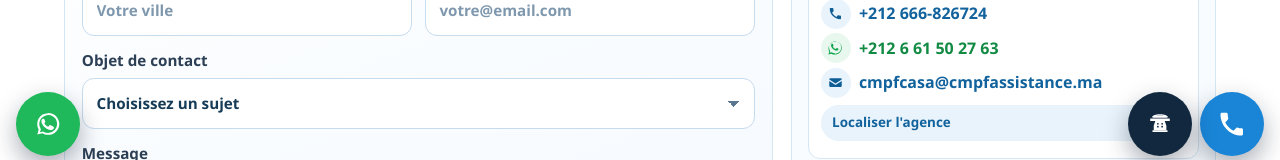
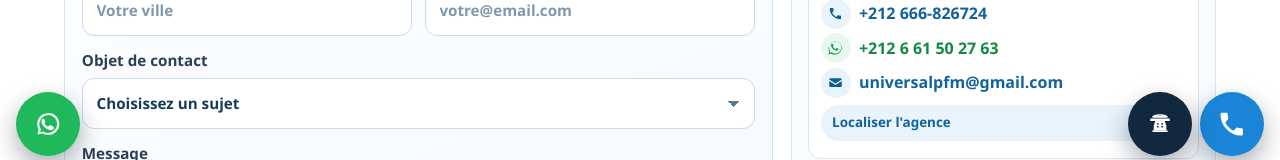
Before and after one commit to makbouldev/cmpfpompesfunebres, a React (Vite) app: page /contact in a window 1280 px wide. Shown: the part 626-786 px from the top of the page. Built offline with nearby package versions, Linux system fonts and the light colour scheme.

Commit message:
Change visible site email to universalpfm@gmail.com

```diff
--- a/src/components/Layout.jsx
+++ b/src/components/Layout.jsx
@@ -538,7 +538,7 @@ function Layout({ children }) {
 
             <div className="footer-card">
               <h4>Contact</h4>
-              <a href="mailto:cmpfcasa@cmpfassistance.ma">cmpfcasa@cmpfassistance.ma</a>
+              <a href="mailto:universalpfm@gmail.com">universalpfm@gmail.com</a>
               <a href="https://wa.me/212666826724" target="_blank" rel="noreferrer noopener">WhatsApp direct</a>
               <Link to="/contact">Formulaire de contact</Link>
             </div>
--- a/src/components/QuickContactLinks.jsx
+++ b/src/components/QuickContactLinks.jsx
@@ -38,9 +38,9 @@ function QuickContactLinks() {
         <span className="plaques-contact-icon" aria-hidden="true"><WhatsAppIcon /></span>
         <span>WhatsApp: +212 666 826 724</span>
       </a>
-      <a className="plaques-contact-link" href="mailto:cmpfcasa@cmpfassistance.ma">
+      <a className="plaques-contact-link" href="mailto:universalpfm@gmail.com">
         <span className="plaques-contact-icon" aria-hidden="true"><MailIcon /></span>
-        <span>cmpfcasa@cmpfassistance.ma</span>
+        <span>universalpfm@gmail.com</span>
       </a>
     </>
   )
--- a/src/data/agencies.js
+++ b/src/data/agencies.js
@@ -7,7 +7,7 @@ export const agencies = [
     address: '4, Bd Mohammed V - Immeuble Mauritania - Agadir',
     phones: ['+212 5 28 84 06 26', '+212 6 62 02 82 49', '+212 6 61 79 95 69'],
     mobile: '',
-    email: 'cmpfcasa@cmpfassistance.ma',
+    email: 'universalpfm@gmail.com',
     mapUrl:
       'https://google.com/maps?q=30.425582,-9.614168&t=m&hl=fr',
     lat: 30.425582,
@@ -21,7 +21,7 @@ export const agencies = [
     address: '56, Avenue Mers Sultan - Casablanca',
     phones: ['+212 522491437', '+212 666-826724', '+212 666-826724'],
     mobile: '+212 6 61 50 27 63',
-    email: 'cmpfcasa@cmpfassistance.ma',
+    email: 'universalpfm@gmail.com',
     mapUrl:
       'https://www.google.com/maps/place/compagnie+marocaine+de+pompes+fun%C3%A8bres/@33.5892341,-7.6187862,19z/data=!4m10!1m2!2m1!1scmpf!3m6!1s0xda7d2f387ccca17:0x48d7090f4b71244f!8m2!3d33.5892341!4d-7.6187862!15sCgRjbXBmkgEMZnVuZXJhbF9ob21l4AEA!16s%2Fg%2F11b6hxdn57',
     lat: 33.5892341,
@@ -35,7 +35,7 @@ export const agencies = [
     address: '1, Bd Moulay Rachid Route De Sefrou - Fes',
     phones: ['+212 5 35 76 66 32', '+212 5 35 61 39 63', '+212 6 61 79 95 69'],
     mobile: '+212 6 61 79 95 69',
-    email: 'cmpfcasa@cmpfassistance.ma',
+    email: 'universalpfm@gmail.com',
     mapUrl:
       'https://www.google.com/maps/place/CMPF+FES/@34.0143078,-4.9857601,17z/data=!3m1!4b1!4m6!3m5!1s0xd9f8b7be80d1827:0xda191e70e2143211!8m2!3d34.0143078!4d-4.9831852!16s%2Fg%2F11c2p9ph98?hl=en-US&entry=ttu&g_ep=EgoyMDI2MDIxOC4wIKXMDSoASAFQAw%3D%3D',
     lat: 34.0143078,
@@ -49,7 +49,7 @@ export const agencies = [
     address: '19, Bd Brahim El Mazini Hay El Fath - Laayoune',
     phones: ['+212 5 28 99 76 01', '+212 6 78 98 90 04', '+212 6 62 03 63 57'],
     mobile: '+212 6 78 98 90 04',
-    email: 'cmpfcasa@cmpfassistance.ma',
+    email: 'universalpfm@gmail.com',
     mapUrl:
       'https://www.google.com/maps?q=27.141357,-13.188670&t=m&hl=fr',
     lat: 27.141357,
@@ -63,7 +63,7 @@ export const agencies = [
     address: '18, Rue Tarek Ibnou Zyad Gueliz - Marrakech',
     phones: ['+212 5 24 44 84 51', '+212 6 62 01 81 98', '+212 6 62 17 36 79'],
     mobile: '+212 6 62 01 81 98',
-    email: 'cmpfcasa@cmpfassistance.ma',
+    email: 'universalpfm@gmail.com',
     mapUrl:
       'https://www.google.com/maps?q=31.636585,-8.011960&t=m&hl=fr',
     lat: 31.636585,
@@ -77,7 +77,7 @@ export const agencies = [
     address: '8, Rue Antsirabe Hamria - Meknès',
     phones: ['+212 5 35 51 73 87', '+212 6 62 03 14 97', '+212 6 62 02 87 27'],
     mobile: '+212 6 62 03 14 97',
-    email: 'cmpfcasa@cmpfassistance.ma',
+    email: 'universalpfm@gmail.com',
     mapUrl:
       'https://www.google.com/maps/place/%D8%A7%D9%84%D8%B4%D8%B1%D9%83%D8%A9+%D8%A7%D9%84%D9%85%D8%BA%D8%B1%D8%A8%D9%8A%D8%A9+%D9%84%D9%86%D9%82%D9%84+%D8%A7%D9%84%D8%A3%D9%85%D9%88%D8%A7%D8%AA%E2%80%AD/@33.899277,-9.7682086,7z/data=!4m10!1m2!2m1!1scmpf+meknes!3m6!1s0xda045c26bd2c623:0x5291cfc32a3ec4a3!8m2!3d33.899277!4d-5.5494586!15sCgtjbXBmIG1la25lc5IBDGZ1bmVyYWxfaG9tZeABAA!16s%2Fg%2F11fnkvgsj0?hl=fr-FR&entry=ttu&g_ep=EgoyMDI2MDIxOC4wIKXMDSoASAFQAw%3D%3D',
     lat: 33.899277,
@@ -91,7 +91,7 @@ export const agencies = [
     address: '6, Rte Zghanghane Quartier Ouled Mimoun',
     phones: ['+212 5 36 32 08 77', '+212 6 62 03 01 79', '+212 6 62 03 44 09'],
     mobile: '+212 6 62 03 01 79',
-    email: 'cmpfcasa@cmpfassistance.ma',
+    email: 'universalpfm@gmail.com',
     mapUrl:
       'https://www.google.com/maps/place/35%C2%B007%2719.6%22N+2%C2%B055%2754.2%22W/@35.1220947,-2.9316991,21z/data=!4m4!3m3!8m2!3d35.122112!4d-2.931724?entry=ttu&g_ep=EgoyMDI2MDIyNS4wIKXMDSoASAFQAw%3D%3D',
     lat: 35.122112,
@@ -105,7 +105,7 @@ export const agencies = [
     address: '60, Lot Centre - Ouarzazate',
     phones: ['+212 5 24 88 56 67', '+212 6 71 80 88 50', '+212 6 61 85 65 13'],
     mobile: '+212 6 61 85 65 13',
-    email: 'cmpfcasa@cmpfassistance.ma',
+    email: 'universalpfm@gmail.com',
     mapUrl:
       'https://www.google.com/maps/place/%D8%A7%D9%84%D8%B4%D8%B1%D9%83%D8%A9+%D8%A7%D9%84%D9%85%D8%BA%D8%B1%D8%A8%D9%8A%D8%A9+%D9%84%D9%86%D9%82%D9%84+%D8%A7%D9%84%D8%A3%D9%85%D9%88%D8%A7%D8%AA+%D8%A7%D9%84%D8%B4%D8%B1%D9%83%D8%A9+%D9%84%D9%84%D8%A5%D8%B3%D8%B9%D8%A7%D9%81+%D8%A7%D9%84%D8%B4%D8%B1%D9%83%D8%A9+%D9%84%D9%84%D8%A5%D9%86%D8%AC%D8%A7%D8%AF+-+CMPF%E2%80%AD/@30.9221169,-6.9193998,17z/data=!3m1!4b1!4m6!3m5!1s0xdbb11a17b88be91:0x9e9b6b4b3257805d!8m2!3d30.9221169!4d-6.9193998!16s%2Fg%2F11n5hljl03?entry=ttu&g_ep=EgoyMDI2MDIyNS4wIKXMDSoASAFQAw%3D%3D',
     lat: 30.9221169,
@@ -119,7 +119,7 @@ export const agencies = [
     address: '5, Rue Ibnou Nafiss - OUJDA',
     phones: ['+212 5 36 70 30 25', '+212 6 61 08 84 13', '+212 6 62 17 39 06'],
     mobile: '+212 6 61 08 84 13',
-    email: 'cmpfcasa@cmpfassistance.ma',
+    email: 'universalpfm@gmail.com',
     mapUrl:
       'https://www.google.com/maps/search/34.684880,+-1.920894?entry=tts&g_ep=EgoyMDI2MDIyNS4wIPu8ASoASAFQAw%3D%3D&skid=f7b122f8-cc29-4eb6-bfd0-c2a4e2de5688',
     lat: 34.68488,
@@ -133,7 +133,7 @@ export const agencies = [
     address: '5, Rue Soussa - Rabat',
     phones: ['+212 5 37 70 60 17', '+212 6 61 08 84 44', '+212 6 67 54 35 75'],
     mobile: '+212 6 61 08 84 44',
-    email: 'cmpfcasa@cmpfassistance.ma',
+    email: 'universalpfm@gmail.com',
     mapUrl:
       'https://www.google.com/maps/search/34.017879,+-6.832772?entry=tts&g_ep=EgoyMDI2MDIyNS4wIPu8ASoASAFQAw%3D%3D&skid=17fa62d3-bbfd-4571-b6f7-fd0dc60902e4',
     lat: 34.017879,
@@ -147,7 +147,7 @@ export const agencies = [
     address: '42, Rue Al Mansour Addahbi - Tanger',
     phones: ['+212 5 39 94 10 27', '+212 6 61 08 84 40', '+212 6 61 97 03 86'],
     mobile: '+212 6 60 88 44 40',
-    email: 'cmpfcasa@cmpfassistance.ma',
+    email: 'universalpfm@gmail.com',
     mapUrl:
       'https://www.google.com/maps/place/Compagnie+Marocaine+de+Pompes+Funebres+(CMPF)/@35.7764783,-5.8107673,17z/data=!3m1!4b1!4m6!3m5!1s0xd0c7f16c855cd93:0xef08df1b833f3f80!8m2!3d35.7764783!4d-5.8107673!16s%2Fg%2F11mmpdpl0c?entry=ttu&g_ep=EgoyMDI2MDIxOC4wIKXMDSoASAFQAw%3D%3D',
     lat: 35.7764783,
@@ -161,7 +161,7 @@ export const agencies = [
     address: '30, Residence Ennasr Rue Saadia Hay Touta - Tetouan',
     phones: ['+212 5 39 99 18 18', '+212 6 61 79 32 57', '+212 6 62 16 51 23'],
     mobile: '+212 6 62 02 21 08',
-    email: 'cmpfcasa@cmpfassistance.ma',
+    email: 'universalpfm@gmail.com',
     mapUrl:
       'https://www.google.com/maps/place/35%C2%B034%2717.3%22N+5%C2%B021%2717.7%22W/@35.5715944,-5.3549272,20z/data=!4m4!3m3!8m2!3d35.571464!4d-5.354927?entry=ttu&g_ep=EgoyMDI2MDMwMi4wIKXMDSoASAFQAw%3D%3D',
     lat: 35.571464,
@@ -175,7 +175,7 @@ export const agencies = [
     address: 'Avenue Al Walae, Dakhla',
     phones: ['+212 5 22 49 16 16'],
     mobile: '+212 6 61 50 27 63',
-    email: 'cmpfcasa@cmpfassistance.ma',
+    email: 'universalpfm@gmail.com',
     mapUrl:
       'https://www.google.com/maps/search/?api=1&query=Dakhla+Morocco',
     lat: 23.6848,
--- a/src/pages/ContactPage.jsx
+++ b/src/pages/ContactPage.jsx
@@ -33,7 +33,7 @@ function ContactPage() {
     event.preventDefault()
 
     const accessKey = import.meta.env.VITE_WEB3FORMS_ACCESS_KEY
-    const targetEmail = import.meta.env.VITE_CONTACT_TARGET_EMAIL || 'cmpfcasa@cmpfassistance.ma'
+    const targetEmail = import.meta.env.VITE_CONTACT_TARGET_EMAIL || 'universalpfm@gmail.com'
     const ccEmails = import.meta.env.VITE_CONTACT_CC_EMAILS || 'universalpfm@gmail.com'
 
     setIsSubmitting(true)
--- a/src/pages/ProductCategoryPage.jsx
+++ b/src/pages/ProductCategoryPage.jsx
@@ -46,7 +46,7 @@ function ProductCategoryPage({
           <h3>Demande rapide</h3>
           <p>{contactNote}</p>
           <p><strong>Telephone:</strong> +212 522 49 16 16</p>
-          <p><strong>E-mail:</strong> cmpfcasa@cmpfassistance.ma</p>
+          <p><strong>E-mail:</strong> universalpfm@gmail.com</p>
         </aside>
       </div>
     </section>
--- a/src/pages/ServicesEntreprisePage.jsx
+++ b/src/pages/ServicesEntreprisePage.jsx
@@ -109,7 +109,7 @@ function ServicesEntreprisePage() {
               </p>
               <p>
                 <span>E-mail</span>
-                <a href="mailto:cmpfcasa@cmpfassistance.ma">cmpfcasa@cmpfassistance.ma</a>
+                <a href="mailto:universalpfm@gmail.com">universalpfm@gmail.com</a>
               </p>
               <p>
                 <span>Disponibilité</span>
--- a/src/pages/ServicesPage.jsx
+++ b/src/pages/ServicesPage.jsx
@@ -109,7 +109,7 @@ function ServicesEntreprisePage() {
               </p>
               <p>
                 <span>E-mail</span>
-                <a href="mailto:cmpfcasa@cmpfassistance.ma">cmpfcasa@cmpfassistance.ma</a>
+                <a href="mailto:universalpfm@gmail.com">universalpfm@gmail.com</a>
               </p>
               <p>
                 <span>Disponibilité</span>
```
